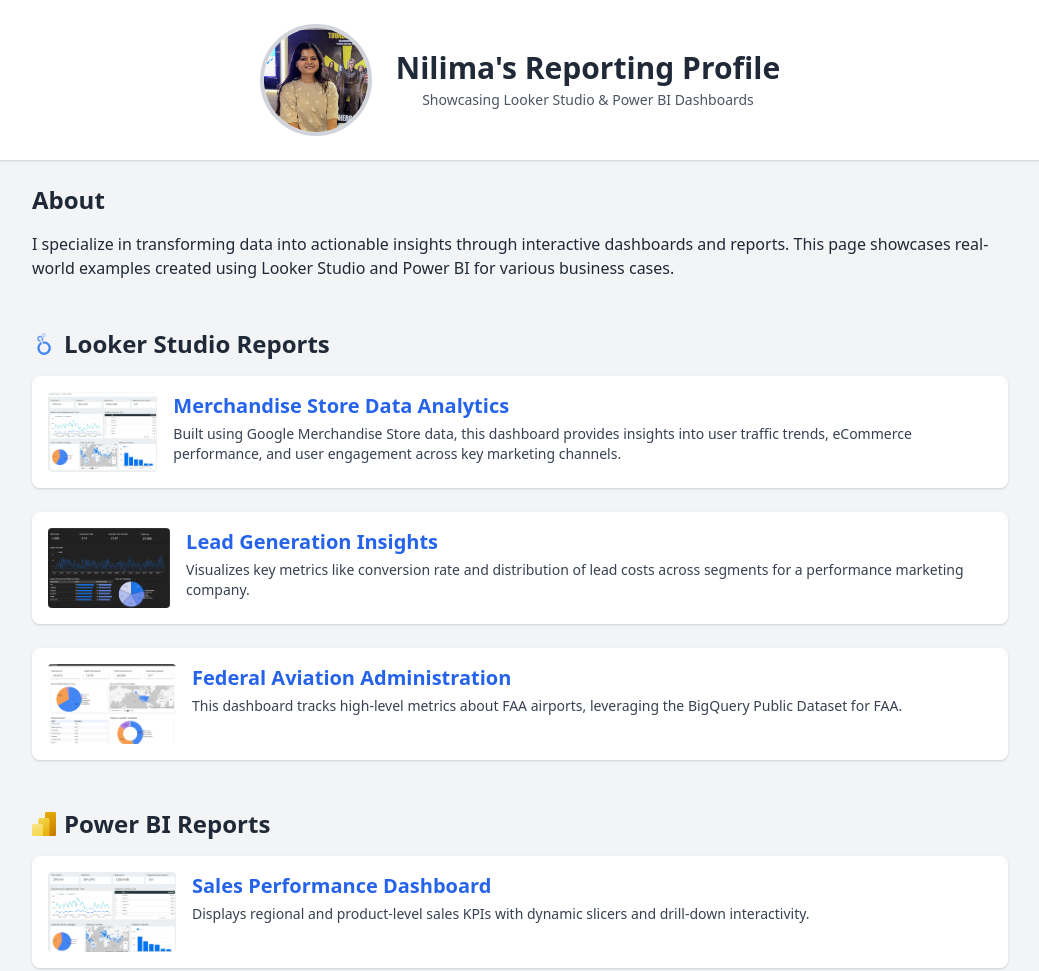
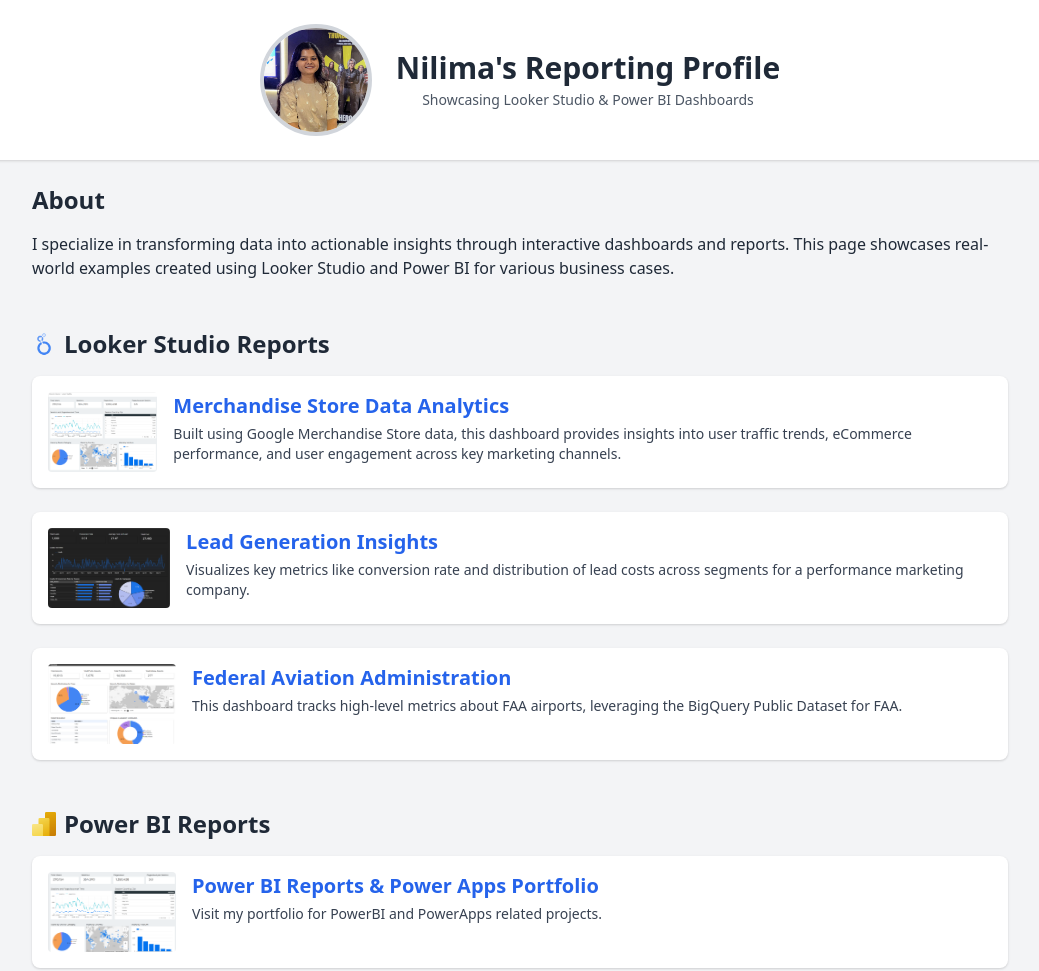
Before and after one commit to nilima-c/nilima-c.github.io, a plain HTML site: page index.html in a window 1280 px wide. Shown: the top 971 px of the page, without its empty margins (120-1159 px from the left). Drawn offline with nearby package versions, Linux system fonts and the light colour scheme.

Commit message:
Update index.html

```diff
--- a/index.html
+++ b/index.html
@@ -98,10 +98,10 @@
       <img src="https://raw.githubusercontent.com/nilima-c/nilima-c.github.io/refs/heads/main/images/merchStoreLookerStudio.png" alt="Power BI Report 1" class="w-32 h-20 object-cover rounded">
       <div>
         <h3 class="text-xl font-bold">
-        <a href="YOUR_PBI_REPORT_URL" class="text-blue-600 hover:underline" target="_blank" rel="noopener">Sales Performance Dashboard</a>
+        <a href="YOUR_PBI_REPORT_URL" class="text-blue-600 hover:underline" target="_blank" rel="noopener">Power BI Reports & Power Apps Portfolio</a>
         </h3>
         <p class="text-sm text-gray-700 mt-1">
-        Displays regional and product-level sales KPIs with dynamic slicers and drill-down interactivity.
+        Visit my portfolio for PowerBI and PowerApps related projects.
         </p>
       </div>
       </div>
```
